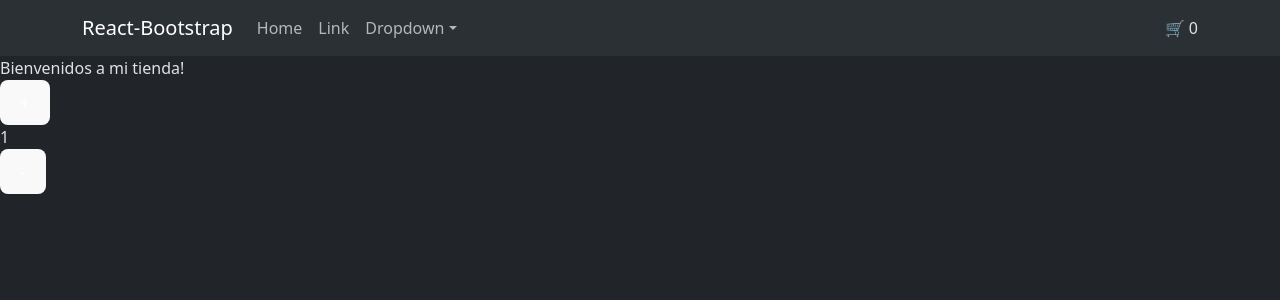
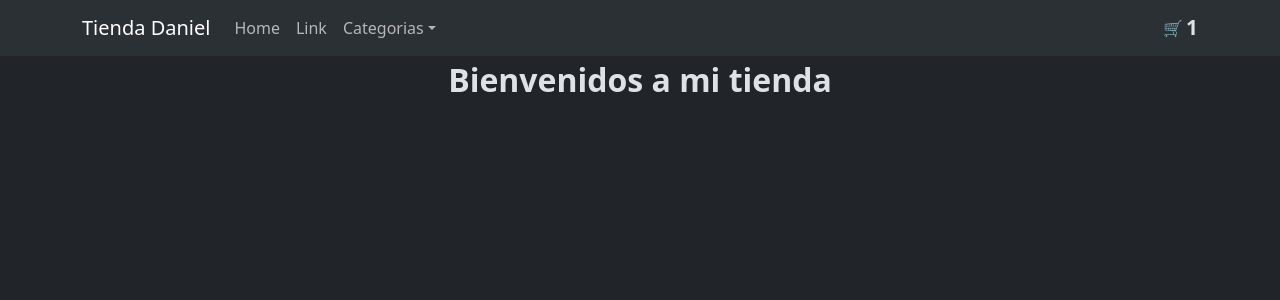
Before and after one commit to danielalejandroalanis/coderhouse-49905, a React (Vite) app: page / in a window 1280 px wide. Shown: the top 300 px of the page. Built offline with nearby package versions, Linux system fonts and the light colour scheme.

Commit message:
se agrega primera preentrega

```diff
--- a/src/App.jsx
+++ b/src/App.jsx
@@ -1,23 +1,14 @@
+import ItemListContainer from "./components/ItemListContainer";
+import NavBar from "./components/NavBar/NavBar";
 
-//Componentes
-import NavBarComponent from './components/NavBarComponent/NavBarComponent';
-import ItemListContainer from './components/ItemListContainer/ItemListContainer';
-import CountComponent from './components/CountComponent/CountComponent';
-
-//Estilos
-//Importacion de estilos de bootstrap
 import 'bootstrap/dist/css/bootstrap.min.css';
 
+const App = () => {
 
-const App = () => {
   return (
     <div style={{width: '100vw', height: '100vh'}}>
-      <NavBarComponent />
-      <ItemListContainer greeting="Bienvenidos a mi tienda!" />
-      {/* <ItemListContainer greeting="Este es otro componente" myFunction={() => alert("test")}/>
-      <ItemListContainer greeting ="Este es otro componente mas" /> */}
-
-      <CountComponent />
+      <NavBar />
+      <ItemListContainer greeting="Bienvenidos a mi tienda" />
     </div>
   );
 }
--- a/src/components/CountComponent/CountComponent.jsx
+++ /dev/null
@@ -1,24 +0,0 @@
-import { useState } from "react";
-
-const CountComponent = () => {
-  const [count, setCount] = useState(1);
-
-    const handleAddCount = () => {
-        setCount(count + 1);
-    }
-
-    const handleRemoveCount = () => {
-        setCount(count - 1);
-    }
-
-
-  return (
-    <div>
-      <button onClick={handleAddCount}>+</button>
-      <div>{count}</div>
-      <button onClick={handleRemoveCount}>-</button>
-    </div>
-  );
-};
-
-export default CountComponent;
--- /dev/null
+++ b/src/components/ItemListContainer.jsx
@@ -0,0 +1,10 @@
+const ItemListContainer = ({greeting}) => {
+
+    return (
+        <div style={{fontWeight: 'bold', fontSize: '2rem', width: '100vw', height: '50vh', textAlign: 'center'}}>
+            {greeting}
+        </div>
+    )
+}
+
+export default ItemListContainer;
--- a/src/components/ItemListContainer/ItemListContainer.jsx
+++ /dev/null
@@ -1,9 +0,0 @@
-
-//Props: son argumentos que se pasan al componente desde su componente padre
-const ItemListContainer = ({greeting}) => {
-  return (
-    <div>{greeting}</div>
-  )
-}
-
-export default ItemListContainer
--- /dev/null
+++ b/src/components/NavBar/CartWidget.css
@@ -0,0 +1,7 @@
+
+.cartWidgetContainer {
+    display: flex;
+    width: 35px;
+    justify-content: space-between;
+    align-items: center;
+}
--- /dev/null
+++ b/src/components/NavBar/CartWidget.jsx
@@ -0,0 +1,12 @@
+import './CartWidget.css'
+const CartWidget = () => {
+
+    return(
+        <div className='cartWidgetContainer'>
+            🛒
+            <span style={{fontWeight: 'bold', fontSize: '1.3rem'}}>1</span>
+        </div>
+    )
+}
+
+export default CartWidget;
--- /dev/null
+++ b/src/components/NavBar/NavBar.jsx
@@ -0,0 +1,39 @@
+import Container from "react-bootstrap/Container";
+import Nav from "react-bootstrap/Nav";
+import Navbar from "react-bootstrap/Navbar";
+import NavDropdown from "react-bootstrap/NavDropdown";
+
+import CartWidget from "./CartWidget";
+
+const NavBar = () => {
+  return (
+    <Navbar expand="lg" className="bg-body-tertiary">
+      <Container>
+        <Navbar.Brand href="#home">Tienda Daniel</Navbar.Brand>
+        <Navbar.Toggle aria-controls="basic-navbar-nav" />
+        <Navbar.Collapse id="basic-navbar-nav">
+          <Nav className="me-auto">
+            <Nav.Link href="#home">Home</Nav.Link>
+            <Nav.Link href="#link">Link</Nav.Link>
+            <NavDropdown title="Categorias" id="basic-nav-dropdown">
+              <NavDropdown.Item href="#action/3.1">Action</NavDropdown.Item>
+              <NavDropdown.Item href="#action/3.2">
+                Another action
+              </NavDropdown.Item>
+              <NavDropdown.Item href="#action/3.3">Something</NavDropdown.Item>
+              <NavDropdown.Divider />
+              <NavDropdown.Item href="#action/3.4">
+                Separated link
+              </NavDropdown.Item>
+            </NavDropdown>
+          </Nav>
+        </Navbar.Collapse>
+
+        <CartWidget />
+
+      </Container>
+    </Navbar>
+  );
+};
+
+export default NavBar;
--- a/src/components/NavBarComponent/NavBarComponent.jsx
+++ /dev/null
@@ -1,35 +0,0 @@
-import Container from 'react-bootstrap/Container';
-import Nav from 'react-bootstrap/Nav';
-import Navbar from 'react-bootstrap/Navbar';
-import NavDropdown from 'react-bootstrap/NavDropdown';
-
-const NavBarComponent = () => {
-  return (
-    <Navbar expand="lg" className="bg-body-tertiary">
-    <Container>
-      <Navbar.Brand href="#home">React-Bootstrap</Navbar.Brand>
-      <Navbar.Toggle aria-controls="basic-navbar-nav" />
-      <Navbar.Collapse id="basic-navbar-nav">
-        <Nav className="me-auto">
-          <Nav.Link href="#home">Home</Nav.Link>
-          <Nav.Link href="#link">Link</Nav.Link>
-          <NavDropdown title="Dropdown" id="basic-nav-dropdown">
-            <NavDropdown.Item href="#action/3.1">Action</NavDropdown.Item>
-            <NavDropdown.Item href="#action/3.2">
-              Another action
-            </NavDropdown.Item>
-            <NavDropdown.Item href="#action/3.3">Something</NavDropdown.Item>
-            <NavDropdown.Divider />
-            <NavDropdown.Item href="#action/3.4">
-              Separated link
-            </NavDropdown.Item>
-          </NavDropdown>
-        </Nav>
-      </Navbar.Collapse>
-      🛒 0
-    </Container>
-  </Navbar>
-  )
-}
-
-export default NavBarComponent
```
